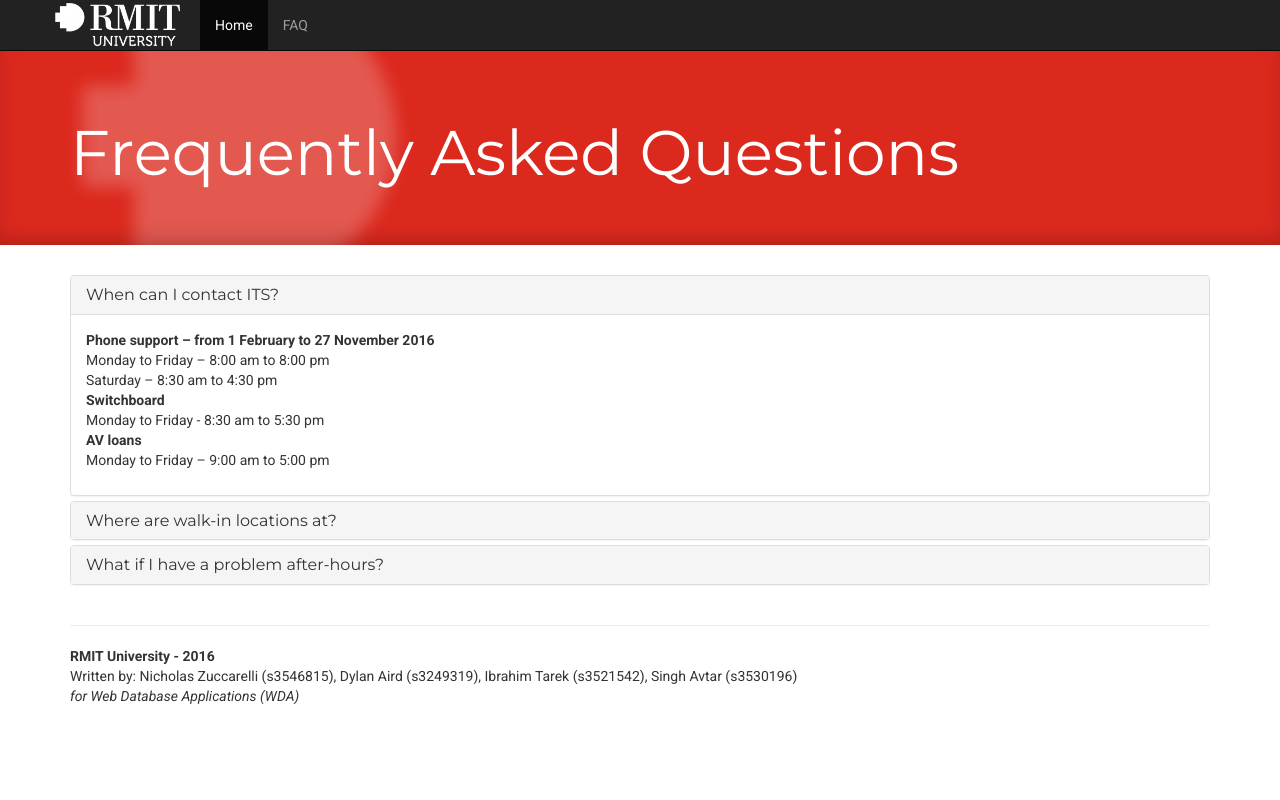
After one commit to Dolaned/ITSTickets, a PHP site: page /faq.php in a window 1280 px wide. The commit adds this page. Run offline with PHP 8.4, Linux system fonts and the light colour scheme; some libraries are stand-ins or nearby versions.

Commit message:
FAQ page (with basic faqs), tpl files for header+footer

```diff
--- /dev/null
+++ b/faq.php
@@ -0,0 +1,77 @@
+<?php require_once('tpl/header.php'); ?>
+    <div class="jumbotron jumbo-rmit">
+        <div class="container">
+            <div class="row">
+                <div class="col-md-12">
+                    <h1>Frequently Asked Questions</h1>
+                </div>
+            </div>
+        </div>
+    </div>
+
+    <div class="container">
+        <div class="row">
+            <div class="col-md-12">
+                <div class="panel-group" id="accordion">
+                    <div class="panel panel-default">
+                        <div class="panel-heading">
+                            <h3 class="panel-title">
+                                <a data-toggle="collapse" data-parent="#accordion" href="#collapse1">
+                                    When can I contact ITS?</a>
+                            </h3>
+                        </div>
+                        <div id="collapse1" class="panel-collapse collapse in">
+                            <div class="panel-body">
+                                <p>
+                                    <b>Phone support – from 1 February to 27 November 2016</b><br/>
+                                    Monday to Friday – 8:00 am to 8:00 pm<br/>
+                                    Saturday – 8:30 am to 4:30 pm<br/>
+                                    <b>Switchboard</b><br/>
+                                    Monday to Friday - 8:30 am to 5:30 pm<br/>
+                                    <b>AV loans</b><br/>
+                                    Monday to Friday – 9:00 am to 5:00 pm
+                                </p>
+                            </div>
+                        </div>
+                    </div>
+                    <div class="panel panel-default">
+                        <div class="panel-heading">
+                            <h4 class="panel-title">
+                                <a data-toggle="collapse" data-parent="#accordion" href="#collapse2">
+                                    Where are walk-in locations at?</a>
+                            </h4>
+                        </div>
+                        <div id="collapse2" class="panel-collapse collapse">
+                            <div class="panel-body">
+                                <p>
+                                    Swanston Academic Building (SAB) – Building 80 Level 3 - Monday to Friday 8.00 am to 8.00 pm<br/>
+                                    Swanston Academic Building (SAB) – Building 80 Level 3 - Saturday 8.30 am to 4.30 pm<br/>
+                                    Bundoora Library - Monday to Friday - 9.00 am to 5.00 pm<br/>
+                                    Brunswick Library - Monday to Friday - 9.00 am to 5.00 pm<br/>
+                                    Swanston Library - Monday to Friday - 9.00 am to 5.00 pm<br/>
+                                    Building 28, Level 3 Lab – Monday to Friday – 9.00 am to 5.00 pm
+                                </p>
+                            </div>
+                        </div>
+                    </div>
+                    <div class="panel panel-default">
+                        <div class="panel-heading">
+                            <h4 class="panel-title">
+                                <a data-toggle="collapse" data-parent="#accordion" href="#collapse3">
+                                    What if I have a problem after-hours?</a>
+                            </h4>
+                        </div>
+                        <div id="collapse3" class="panel-collapse collapse">
+                            <div class="panel-body">
+                                <p>
+                                    <i>myCommunity</i> is a free service for RMIT students where you can easily ask other students for advice.<br/>
+                                    <a href="https://community.its.rmit.edu.au/" target="_blank">myCommunity</a>
+                                </p>
+                            </div>
+                        </div>
+                    </div>
+                </div>
+            </div>
+        </div>
+    </div>
+<?php require_once('tpl/footer.php'); ?>
--- a/style.css
+++ b/style.css
@@ -1,6 +1,10 @@
 body {
     font-family:'Roboto', sans-serif;
     padding-top:50px;
+}
+
+h1, h2, h3, h4, h5, h6 {
+    font-family: 'Montserrat', sans-serif;
 }
 
 .jumbotron.jumbo-rmit {
--- /dev/null
+++ b/tpl/footer.php
@@ -0,0 +1,20 @@
+<footer>
+    <div class="container"><hr/>
+        <p>
+            <b>RMIT University - 2016</b>
+            <br/>Written by: Nicholas Zuccarelli (s3546815), Dylan Aird (s3249319), Ibrahim Tarek (s3521542), Singh Avtar (s3530196)
+            <br/><i>for Web Database Applications (WDA)</i>
+        </p>
+    </div>
+</footer>
+
+<script src="https://code.jquery.com/jquery-2.2.4.min.js" integrity="sha256-BbhdlvQf/xTY9gja0Dq3HiwQF8LaCRTXxZKRutelT44=" crossorigin="anonymous"></script>
+<script src="https://maxcdn.bootstrapcdn.com/bootstrap/3.3.7/js/bootstrap.min.js" integrity="sha384-Tc5IQib027qvyjSMfHjOMaLkfuWVxZxUPnCJA7l2mCWNIpG9mGCD8wGNIcPD7Txa" crossorigin="anonymous"></script>
+<script src="https://cdnjs.cloudflare.com/ajax/libs/jquery-validate/1.15.0/jquery.validate.min.js"></script>
+<script type="text/javascript">
+    $(document).ready(function() {
+
+    });
+</script>
+</body>
+</html>
--- /dev/null
+++ b/tpl/header.php
@@ -0,0 +1,41 @@
+<html>
+<head>
+    <meta charset="utf-8">
+    <meta http-equiv="X-UA-Compatible" content="IE=edge">
+    <meta name="viewport" content="width=device-width, initial-scale=1">
+
+    <title>ITS - RMIT University</title>
+
+    <link href="https://maxcdn.bootstrapcdn.com/bootstrap/3.3.7/css/bootstrap.min.css" rel="stylesheet" integrity="sha384-BVYiiSIFeK1dGmJRAkycuHAHRg32OmUcww7on3RYdg4Va+PmSTsz/K68vbdEjh4u" crossorigin="anonymous"/>
+    <link href='https://fonts.googleapis.com/css?family=Roboto:400,400italic,500,500italic,700,700italic' rel='stylesheet' type='text/css'>
+    <link href='https://fonts.googleapis.com/css?family=Montserrat:400,700' rel='stylesheet' type='text/css'>
+    <link rel="stylesheet" href="animate.css">
+
+    <link href="style.css" rel="stylesheet">
+</head>
+
+<body>
+<?php
+//include("inc/DbConfig.php");
+
+?>
+
+<nav class="navbar navbar-inverse navbar-fixed-top">
+    <div class="container">
+        <div class="navbar-header">
+            <button type="button" class="navbar-toggle collapsed" data-toggle="collapse" data-target="#navbar" aria-expanded="false" aria-controls="navbar">
+                <span class="sr-only">Toggle Navigation</span>
+                <span class="icon-bar"></span>
+                <span class="icon-bar"></span>
+                <span class="icon-bar"></span>
+            </button>
+            <a class="navbar-brand" href="index.php"></a>
+        </div>
+        <div id="navbar" class="collapse navbar-collapse">
+            <ul class="nav navbar-nav">
+                <li class="active"><a href="index.php">Home</a></li>
+                <li><a href="faq.php">FAQ</a></li>
+            </ul>
+        </div>
+    </div>
+</nav>
```
Also changed, not shown: index.php (+2 -52 lines), img/rmit-blur-white.png.
